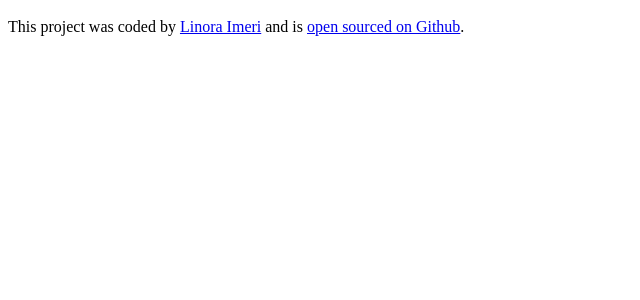
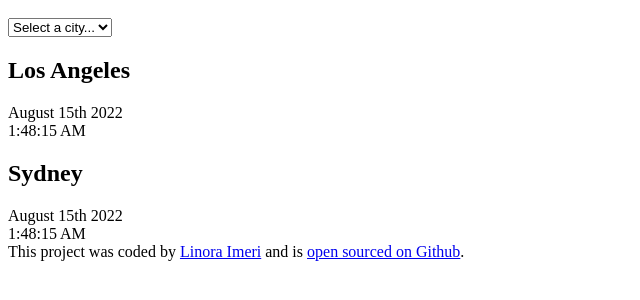
Before and after one commit to lola1234/world-clock, a plain HTML site: page index.html in a window 1280 px wide. Shown: the part 48-348 px from the top of the page, without its empty margins (0-640 px from the left). Drawn offline with Linux system fonts and the light colour scheme.

Commit message:
Added the basic HTML

```diff
--- a/index.html
+++ b/index.html
@@ -7,7 +7,27 @@
     <title>World Clock - Linora Imeri</title>
   </head>
   <body>
-    <h1>World Clock</h1>
+    <div class="container">
+      <h1>World Clock</h1>
+
+      <select>
+        <option value="">Select a city...</option>
+        <option value="">New York</option>
+        <option value="">London</option>
+        <option value="">Auckland</option>
+      </select>
+
+      <div class="city">
+        <h2>Los Angeles</h2>
+        <div class="date">August 15th 2022</div>
+        <div class="time">1:48:15 AM</div>
+      </div>
+      <div class="city">
+        <h2>Sydney</h2>
+        <div class="date">August 15th 2022</div>
+        <div class="time">1:48:15 AM</div>
+      </div>
+    </div>
     <footer>
       This project was coded by
       <a href="https://github.com/lola1234" target="_blank">Linora Imeri</a> and
```
